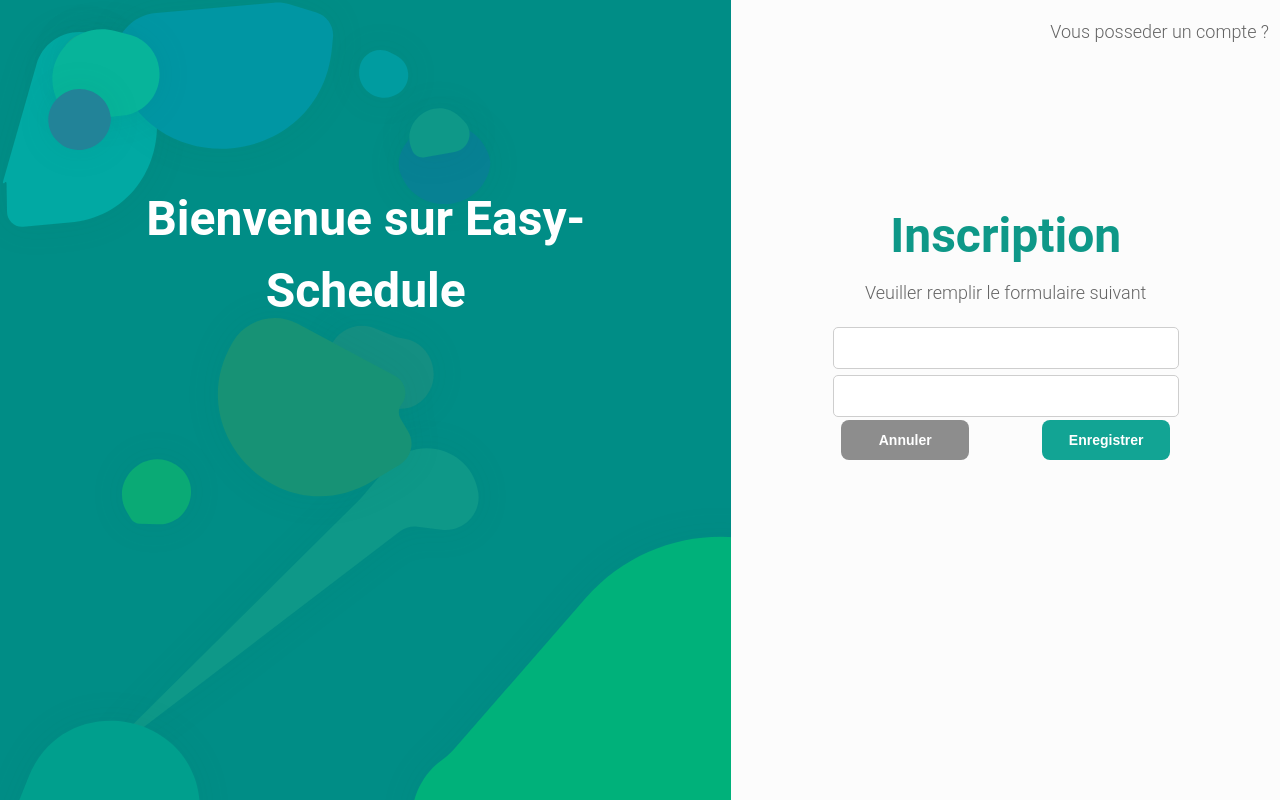
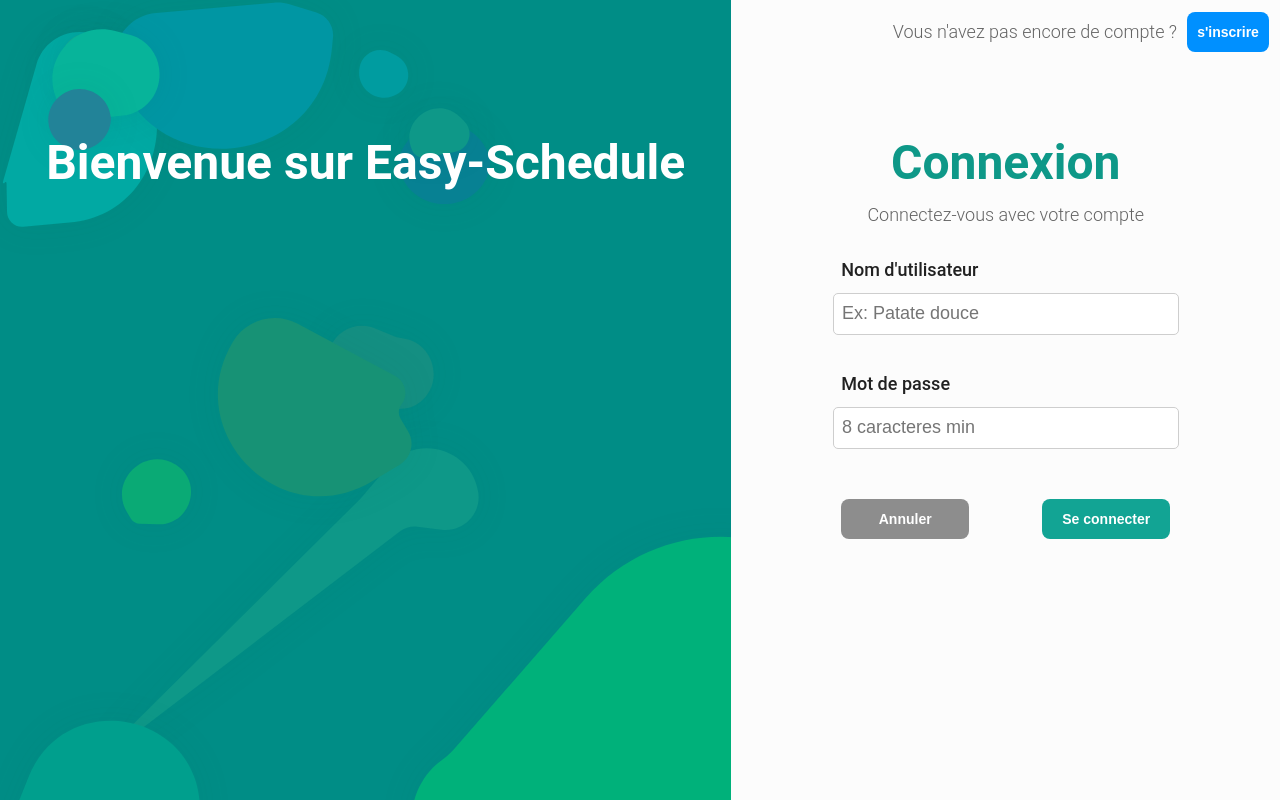
Before and after one commit to Mark-Randria/UX-UI-school-project, a React (Create React App) app in the folder my-app/: page /Login in a window 1280 px wide. Built offline with nearby package versions, Linux system fonts and the light colour scheme.

Commit message:
Optimization and adding radix ui icons

```diff
--- a/my-app/package.json
+++ b/my-app/package.json
@@ -4,6 +4,7 @@
   "private": true,
   "dependencies": {
     "@radix-ui/colors": "^0.1.8",
+    "@radix-ui/react-icons": "^1.3.0",
     "@testing-library/jest-dom": "^5.14.1",
     "@testing-library/react": "^13.0.0",
     "@testing-library/user-event": "^13.2.1",
--- a/my-app/src/components/buttons/button.jsx
+++ b/my-app/src/components/buttons/button.jsx
@@ -2,7 +2,7 @@ import React from "react";
 
 import { StyledButton } from "./button.style";
 
-const Button = ({ children, color, width, onClick }) => {
+const Button = ({ children, color, width, height, onClick }) => {
   return (
     // <BoxStyled color={color} onClick={onClick}>
     //   <Button variant="text" size="small">
@@ -10,7 +10,9 @@ const Button = ({ children, color, width, onClick }) => {
     //   </Button>
     // </BoxStyled>
     <>
-      <StyledButton $mode={color} $width={width} >{children}</StyledButton>
+      <StyledButton $mode={color} $width={width} $height={height}>
+        {children}
+      </StyledButton>
     </>
   );
 };
--- a/my-app/src/components/buttons/button.style.js
+++ b/my-app/src/components/buttons/button.style.js
@@ -3,7 +3,6 @@ import styled, { css } from "styled-components";
 export const StyledButton = styled.button`
   padding-top: 0.625rem;
   padding-bottom: 0.625rem;
-  margin-bottom: 0.5rem;
   font-size: 14px;
   line-height: 1.25rem;
   font-weight: 500;
@@ -12,6 +11,7 @@ export const StyledButton = styled.button`
   font-weight: 600;
   max-width: 162px;
   width: ${(props) => props.$width};
+  height: ${(props) => props.$height};
   ${(props) => {
     switch (props.$mode) {
       case "success":
@@ -26,7 +26,7 @@ export const StyledButton = styled.button`
         return css`
           background-color: ${(props) => props.theme.colors.blueA9};
           color: white;
-          :focus:hover {
+          :hover {
             background-color: ${(props) => props.theme.colors.blueA10};
           }
         `;
@@ -34,7 +34,7 @@ export const StyledButton = styled.button`
         return css`
           background-color: ${(props) => props.theme.colors.amberA9};
           color: black;
-          :focus:hover {
+          :hover {
             background-color: ${(props) => props.theme.colors.amberA10};
           }
         `;
@@ -42,7 +42,7 @@ export const StyledButton = styled.button`
         return css`
           background-color: ${(props) => props.theme.colors.redA9};
           color: white;
-          :focus:hover {
+          :hover {
             background-color: ${(props) => props.theme.colors.redA10};
           }
         `;
@@ -50,7 +50,7 @@ export const StyledButton = styled.button`
         return css`
           background-color: ${(props) => props.theme.colors.gray9};
           color: white;
-          :focus:hover {
+          :hover {
             background-color: ${(props) => props.theme.colors.gray10};
           }
         `;
@@ -58,7 +58,7 @@ export const StyledButton = styled.button`
         return css`
           background-color: ${(props) => props.theme.colors.tealA9};
           color: white;
-          :focus:hover {
+          :hover{
             background-color: ${(props) => props.theme.colors.tealA10};
           }
           }
--- a/my-app/src/components/inputs/input.jsx
+++ b/my-app/src/components/inputs/input.jsx
@@ -1,23 +1,28 @@
 import React from "react";
 
-import { StyledInput, Box } from "./input.style";
+import { StyledInput, Box, Label } from "./input.style";
 
-const Input = ({ id, label, type, value, setValue }) => {
+const Input = ({ id, label, placeholder, type, value, setValue }) => {
   const handleChange = (event) => {
     setValue(event.target.value);
   };
 
   return (
+    <>
+      <Box>
+        <Label textAlign="left">{label}</Label>
+      </Box>
       <Box>
         <StyledInput
+          placeholder={placeholder}
           id={id}
           type={type}
-        name={label}
           value={value}
           onChange={handleChange}
           autoComplete="off"
         />
       </Box>
+    </>
   );
 };
 
--- a/my-app/src/components/inputs/input.style.js
+++ b/my-app/src/components/inputs/input.style.js
@@ -6,7 +6,7 @@ export const StyledInput = styled.input`
   width: 27vw;
   max-width: 400px;
   height: 42px;
-  font-size: 1.25rem;
+  font-size: 18px;
   border-radius: 5px;
   border-width: 1px;
   border-color: ${(props) => props.theme.colors.gray7};
@@ -27,7 +27,18 @@ export const StyledInput = styled.input`
 
 export const Box = styled.div`
   display: flex;
+  flex-direction: row;
   align-items: center;
   justify-content: center;
-  height: 48px;
+  height: fit-content;
+  margin-top: 5px;
+  margin-bottom: 5px;
 `;
+
+export const Label = styled(Box)`
+    text-align: ${(props) => props.textAlign};
+    font-weight: 500;
+    width: 60%;
+    max-width: 400px;
+    justify-content: flex-start;
+`;
--- a/my-app/src/pages/auth.style.js
+++ b/my-app/src/pages/auth.style.js
@@ -91,15 +91,14 @@ background-color: ${props => props.theme.colors.gray1};
 `;
 
 export const TitleTag = styled.div`
-  padding-top: 25%;
-  margin: 0% 10%;
+  padding-top: 4rem;
   text-align: center;
   font-size: 48px;
   font-weight: bold;
   color : ${(props) => props.$colorsMode || "#FFFFFF"};
 
   @media (min-width: ${size.laptopL}) {
-    padding-top: ${(props) => props.$position ? "32.5%" : "25%"};
+    padding-top: 4.5rem;
 
   }
 
@@ -112,6 +111,7 @@ export const TitleTag = styled.div`
 export const RightCornerTop = styled.div`
     display: flex;
     flex-direction: row-reverse;
+    align-items: center;
     text-align: right;
     margin-right: 2%;
 
@@ -125,7 +125,7 @@ export const AboutInfo = styled.div`
     flex-direction: row;
     text-align: center;
     justify-content: center;
-    margin-top: -2%;
+    margin-top: -3%;
 
     p {
         color: ${(props) => props.theme.colors.gray11};
@@ -133,11 +133,14 @@ export const AboutInfo = styled.div`
 `;
 
 export const PositionDiv = styled.div`
+    margin-top: ${(props) => props.topdistance};
     display: flex;
     flex-direction: row;
     justify-content: center;
+`;
+
+// GapComponents is used to make a space between components
+export const GapComponents = styled.div`
+    width: ${(props) => props.gapX};
+    height: ${(props) => props.gapY};
 `
-
-export const GapComponents = styled.div`
-    width: ${(props) => props.$gap};
-`
--- a/my-app/src/pages/login.jsx
+++ b/my-app/src/pages/login.jsx
@@ -14,6 +14,8 @@ import {
 import Input from "../components/inputs/input";
 import Button from "../components/buttons/button";
 
+import { EyeOpenIcon, EyeClosedIcon } from '@radix-ui/react-icons'
+
 export default function Login() {
   const [user, setUser] = React.useState("");
   const [password, setPassword] = React.useState("");
@@ -22,26 +24,43 @@ export default function Login() {
     <>
       <Container>
         <LeftGrid>
+          <GapComponents gapY="63px" />
           <TitleTag>Bienvenue sur Easy-Schedule</TitleTag>
         </LeftGrid>
         <RightGrid>
           <RightCornerTop>
-            <p>Vous posseder un compte ?</p>
+            <Button color="info" width="82px">
+              s&apos;inscrire
+            </Button>
+            <GapComponents gapX="10px" />
+            <p>Vous n&apos;avez pas encore de compte ?</p>
           </RightCornerTop>
           <TitleTag $colorsMode={`#0E9888`} $position>
-            Inscription
+            Connexion
           </TitleTag>
           <AboutInfo>
-            <p>Veuiller remplir le formulaire suivant</p>
+            <p>Connectez-vous avec votre compte</p>
           </AboutInfo>
-          <Input value={user} setValue={setUser} />
-          <Input value={password} setValue={setPassword} />
-          <PositionDiv>
+          <Input
+            label="Nom d'utilisateur"
+            placeholder="Ex: Patate douce"
+            value={user}
+            setValue={setUser}
+          />
+          <GapComponents gapY="20px" />
+          <Input
+            label="Mot de passe"
+            placeholder="8 caracteres min"
+            type="password"
+            value={password}
+            setValue={setPassword}
+          />
+          <PositionDiv topdistance="50px">
             <Button color="notimportant" width="10vw">
               Annuler
             </Button>
-            <GapComponents $gap="73px" />
-            <Button width="10vw">Enregistrer</Button>
+            <GapComponents gapX="73px" />
+            <Button width="10vw">Se connecter</Button>
           </PositionDiv>
         </RightGrid>
       </Container>
```
Also changed, not shown: 1 other file (tests, documents, lock files or other folders). Lines whose indentation alone changed are shown as unchanged.
